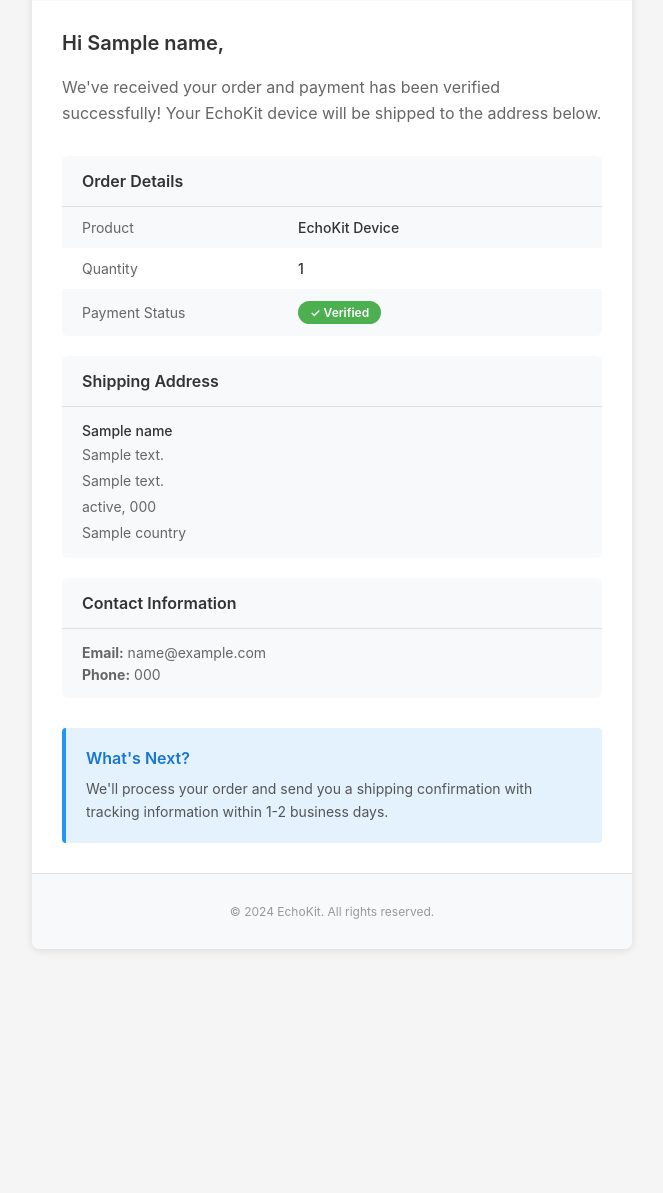
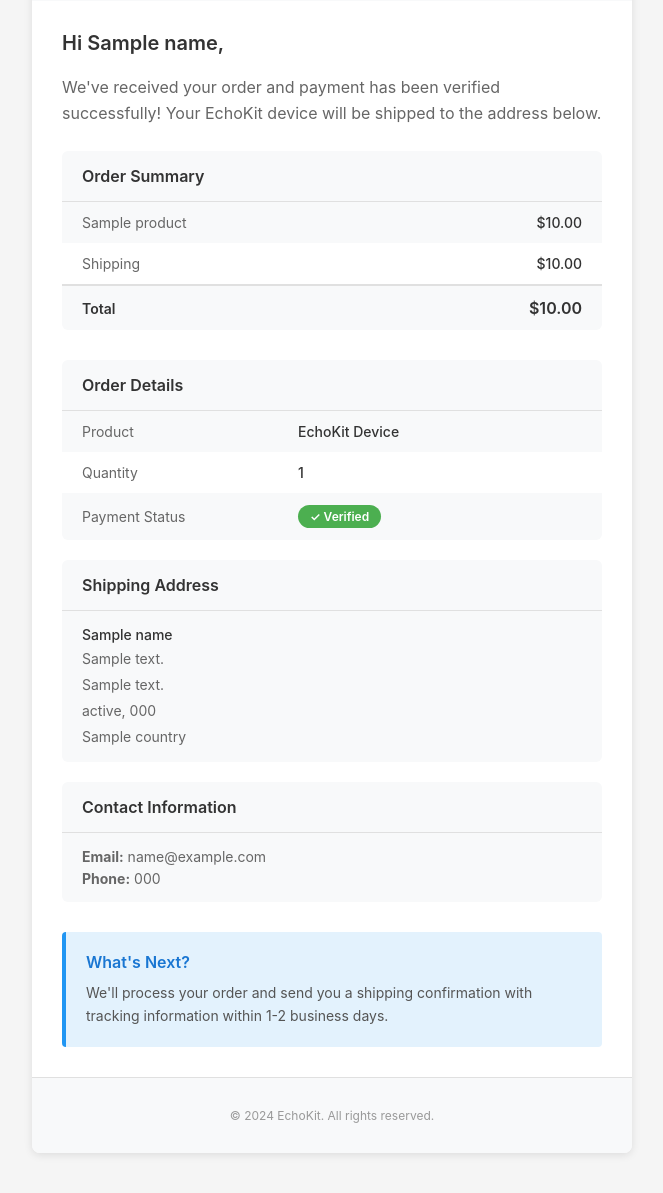
Before and after one commit to second-state/x402-payment-link, a Flask app: template templates/order_confirmation_email.html in a window 1280 px wide. Shown: the part 285-1478 px from the top of the page, without its empty margins (308-971 px from the left). Before the commit the page ends 1236 px from the top, so only its background shows below. Run offline with Flask 3, Linux system fonts and the light colour scheme; the template is opened without the code that fills it: most values are stand-ins (such as "Sample title", 1, 10 or a date in 2020); parts of the project's set-up code (start-up, migrations or seed data) failed here and were passed over.

Commit message:
feat: add pricing details to order confirmation email

```diff
--- a/main.py
+++ b/main.py
@@ -197,6 +197,9 @@ def echokit_diy_order_id(order_id):
             "ORDER_CONFIRMATION_RECIPIENT")
         if order.get("email") and order_confirmation_recipient:
             try:
+                # Get product configuration for email
+                product_config = get_product_config("echokit_diy")
+
                 email_html = render_template(
                     "order_confirmation_email.html",
                     order_id=order_id,
@@ -207,7 +210,8 @@ def echokit_diy_order_id(order_id):
                     address2=order.get("address2"),
                     state=order.get("state"),
                     zip=order.get("zip"),
-                    country=order.get("country")
+                    country=order.get("country"),
+                    product=product_config
                 )
                 msg = Message(
                     subject=f'Order Confirmation - {order_id}',
--- a/templates/order_confirmation_email.html
+++ b/templates/order_confirmation_email.html
@@ -33,6 +33,27 @@
                             <p style="margin: 0 0 15px 0; color: #666; font-size: 16px; line-height: 1.6;">
                                 We've received your order and payment has been verified successfully! Your EchoKit device will be shipped to the address below.
                             </p>
+
+                            <!-- Order Summary -->
+                            <table role="presentation" style="width: 100%; border-collapse: collapse; margin-top: 25px; background-color: #f8f9fa; border-radius: 6px; overflow: hidden;">
+                                <tr>
+                                    <td colspan="2" style="padding: 15px 20px; border-bottom: 1px solid #e0e0e0;">
+                                        <h3 style="margin: 0; color: #333; font-size: 16px; font-weight: 600;">Order Summary</h3>
+                                    </td>
+                                </tr>
+                                <tr>
+                                    <td style="padding: 12px 20px; color: #666; font-size: 14px; width: 60%;">{{ product.name }}</td>
+                                    <td style="padding: 12px 20px; color: #333; font-size: 14px; font-weight: 500; text-align: right;">${{ "%.2f"|format(product.price) }}</td>
+                                </tr>
+                                <tr>
+                                    <td style="padding: 12px 20px; color: #666; font-size: 14px; background-color: #ffffff;">Shipping</td>
+                                    <td style="padding: 12px 20px; color: #333; font-size: 14px; font-weight: 500; background-color: #ffffff; text-align: right;">${{ "%.2f"|format(product.shipping) }}</td>
+                                </tr>
+                                <tr>
+                                    <td style="padding: 12px 20px; color: #333; font-size: 14px; font-weight: 600; border-top: 2px solid #e0e0e0;">Total</td>
+                                    <td style="padding: 12px 20px; color: #333; font-size: 16px; font-weight: 600; border-top: 2px solid #e0e0e0; text-align: right;">${{ "%.2f"|format(product.total) }}</td>
+                                </tr>
+                            </table>
 
                             <!-- Order Details -->
                             <table role="presentation" style="width: 100%; border-collapse: collapse; margin-top: 30px; background-color: #f8f9fa; border-radius: 6px; overflow: hidden;">
```
